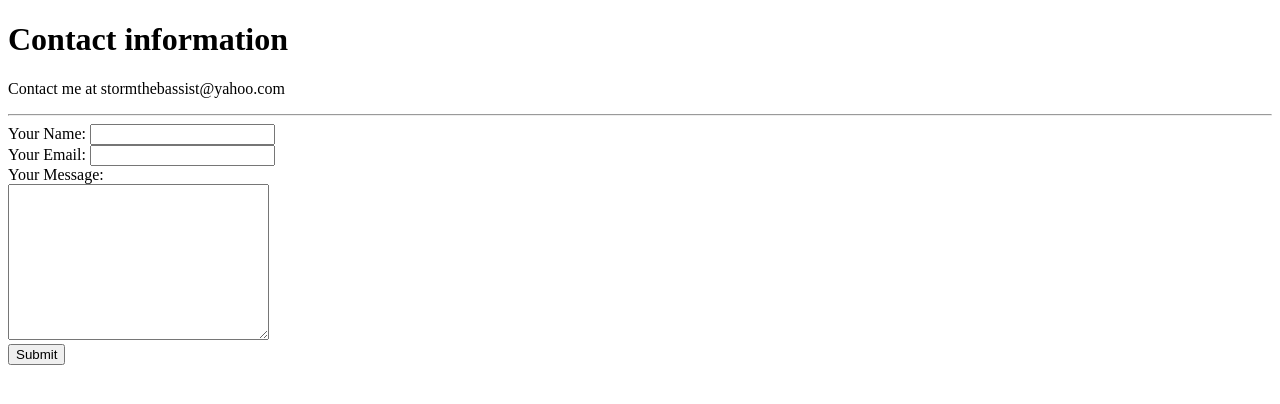
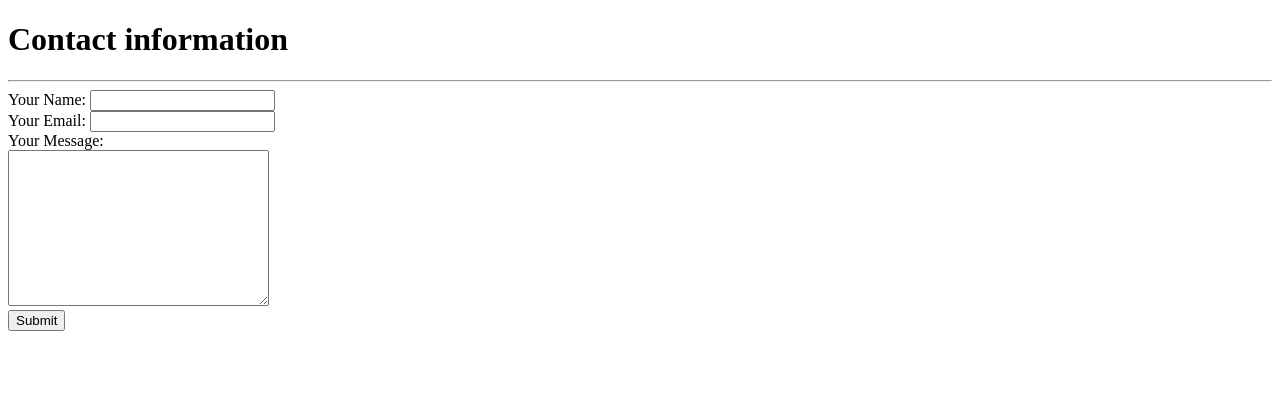
Before and after one commit to 6hdt9k/CV, a plain HTML site: page contact.html in a window 1280 px wide. Drawn offline with Linux system fonts and the light colour scheme.

Commit message:
Update contact.html

```diff
--- a/contact.html
+++ b/contact.html
@@ -7,7 +7,7 @@
   <body>
     <strong><h1>Contact information</h1></strong>
 <p>
-  Contact me at stormthebassist@yahoo.com
+ <!-- Contact me at stormthebassist@yahoo.com-->
 </p>
 <hr>
 <!-- Forms may require CSS and/or JS to additional functiality -->
```
